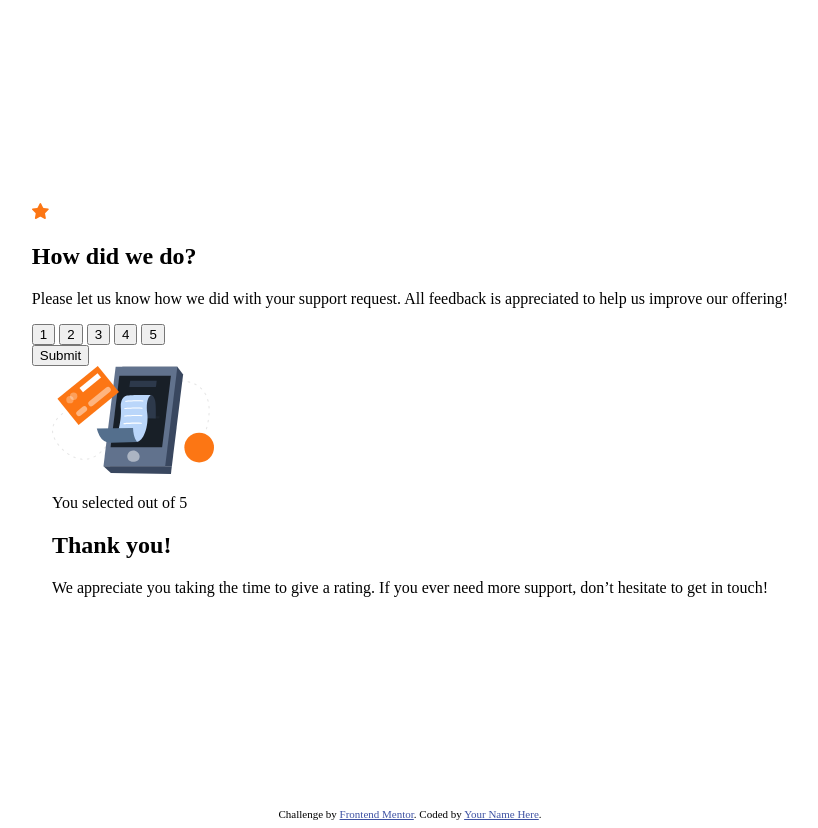
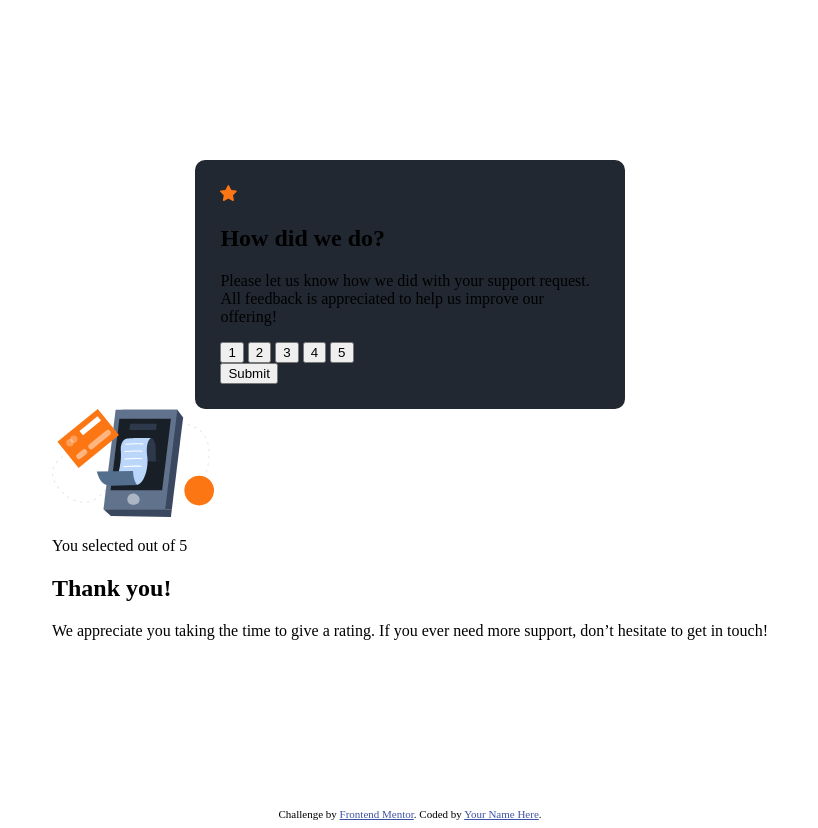
Before and after one commit to VictorR29/Componente-calificaci-n-interactivo, a plain HTML site: page index.html in a window 1280 px wide. Shown: the whole page, without its empty margins (230-1048 px from the left). Drawn offline with Linux system fonts and the light colour scheme.

Commit message:
Estilos al rating state

```diff
--- a/styles/styles.css
+++ b/styles/styles.css
@@ -7,7 +7,14 @@
   align-items: center;
 }
 
-
+.ratingState {
+  width: 30%;
+  display: flex;
+  flex-direction: column;
+  padding: 25px;
+  border-radius: 10px;
+  background:  #212832;
+}
 
 .attribution {
   font-size: 11px; text-align: center;
```
